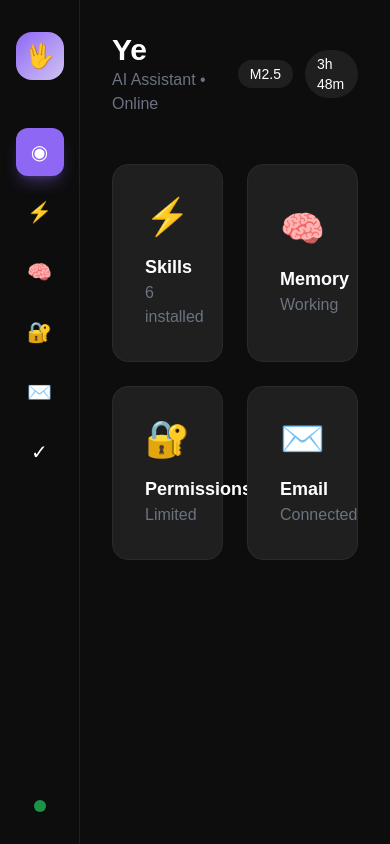
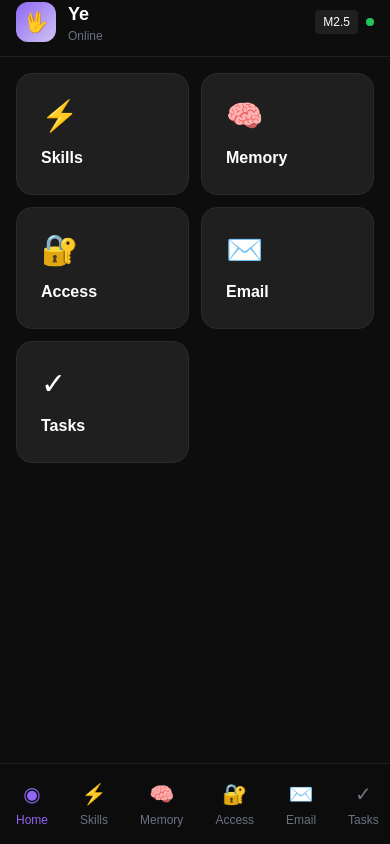
Before and after one commit to idanshav1t/ye-dashboard, a Next.js app: page / in a window 390 px wide. Built offline with nearby package versions, Linux system fonts and the light colour scheme.

Commit message:
Mobile-first PWA design for iPhone

```diff
--- a/app/globals.css
+++ b/app/globals.css
@@ -2,33 +2,49 @@
 @tailwind components;
 @tailwind utilities;
 
-@import url('https://fonts.googleapis.com/css2?family=JetBrains+Mono:wght@400;500;600;700&family=Sora:wght@300;400;500;600;700;800&display=swap');
+@import url('https://fonts.googleapis.com/css2?family=Sora:wght@300;400;500;600;700;800&display=swap');
 
 * {
   box-sizing: border-box;
   padding: 0;
   margin: 0;
+  -webkit-tap-highlight-color: transparent;
 }
 
-body {
+html, body {
   background: #0D0D0D;
   color: white;
   font-family: 'Sora', sans-serif;
+  overscroll-behavior: none;
+  -webkit-overflow-scrolling: touch;
+  touch-action: manipulation;
+}
+
+/* iPhone safe areas */
+@supports (padding: env(safe-area-inset-top)) {
+  .safe-area-top { padding-top: env(safe-area-inset-top); }
+  .safe-area-bottom { padding-bottom: env(safe-area-inset-bottom); }
+}
+
+/* Hide scrollbar but keep functionality */
+::-webkit-scrollbar { display: none; }
+* { -ms-overflow-style: none; scrollbar-width: none; }
+
+/* Touch optimizations */
+button, input, textarea {
+  font-size: 16px; /* Prevents iOS zoom on focus */
+  -webkit-appearance: none;
+  border-radius: 0;
 }
 
 input, textarea {
   font-family: 'Sora', sans-serif;
 }
 
-::-webkit-scrollbar {
-  width: 6px;
+/* PWA standalone mode */
+@supports (display: standalone) {
+  body {
+    min-height: 100vh;
+    min-height: 100dvh;
+  }
 }
-
-::-webkit-scrollbar-track {
-  background: #1F1F1F;
-}
-
-::-webkit-scrollbar-thumb {
-  background: #333;
-  border-radius: 3px;
-}
--- a/app/page.tsx
+++ b/app/page.tsx
@@ -71,67 +71,50 @@ export default function Dashboard() {
   }
 
   return (
-    <div className="min-h-screen bg-[#0D0D0D] text-white flex">
-      {/* Sidebar */}
-      <aside className="w-20 flex flex-col items-center py-8 border-r border-[#1F1F1F]">
-        <div className="w-12 h-12 rounded-2xl bg-gradient-to-br from-[#8F67F5] to-[#D0C4F2] flex items-center justify-center text-2xl mb-12">
+    <div className="min-h-screen bg-[#0D0D0D] text-white flex flex-col ios-app">
+      {/* Header - Mobile */}
+      <header className="flex items-center justify-between px-4 py-3 border-b border-[#1F1F1F] safe-area-top">
+        <div className="flex items-center gap-3">
+          <div className="w-10 h-10 rounded-xl bg-gradient-to-br from-[#8F67F5] to-[#D0C4F2] flex items-center justify-center text-xl">
             🖖
           </div>
+          <div>
+            <h1 className="text-lg font-bold">Ye</h1>
+            <p className="text-xs text-gray-500">Online</p>
+          </div>
+        </div>
+        <div className="flex items-center gap-2">
+          <span className="px-2 py-1 bg-[#1F1F1F] rounded text-xs">M2.5</span>
+          <span className="w-2 h-2 rounded-full bg-green-500"></span>
+        </div>
+      </header>
 
-        <nav className="flex flex-col gap-3">
-          {navItems.map(item => (
+      {/* Main Content */}
+      <main className="flex-1 overflow-y-auto p-4 pb-24">
+        {view === 'home' && (
+          <div className="grid grid-cols-2 gap-3">
+            {navItems.filter(n => n.key !== 'home').map(item => (
               <button
                 key={item.key}
                 onClick={() => setView(item.key as View)}
-              className={`w-12 h-12 rounded-xl flex items-center justify-center text-xl transition-all duration-200 ${
-                view === item.key
-                  ? 'bg-[#8F67F5] shadow-lg shadow-[#8F67F5]/30'
-                  : 'hover:bg-[#1F1F1F]'
-              }`}
-              title={item.label}
+                className="bg-[#1F1F1F] hover:bg-[#252525] border border-[#2A2A2A] rounded-2xl p-6 text-left transition-all active:scale-95"
               >
-              {item.icon}
+                <div className="text-3xl mb-3">{item.icon}</div>
+                <div className="font-bold">{item.label}</div>
               </button>
             ))}
-        </nav>
-
-        <div className="mt-auto">
-          <div className="w-3 h-3 rounded-full bg-green-500 animate-pulse"></div>
-        </div>
-      </aside>
-
-      {/* Main */}
-      <main className="flex-1 p-8 overflow-auto">
-        {/* Header */}
-        <header className="flex items-center justify-between mb-12">
-          <div>
-            <h1 className="text-3xl font-bold">Ye</h1>
-            <p className="text-gray-500">AI Assistant • Online</p>
-          </div>
-          <div className="flex items-center gap-3">
-            <span className="px-3 py-1 bg-[#1F1F1F] rounded-full text-sm">M2.5</span>
-            <span className="px-3 py-1 bg-[#1F1F1F] rounded-full text-sm">3h 48m</span>
-          </div>
-        </header>
-
-        {view === 'home' && (
-          <div className="grid grid-cols-2 gap-6">
-            <HomeCard icon="⚡" title="Skills" value="6 installed" onClick={() => setView('skills')} />
-            <HomeCard icon="🧠" title="Memory" value="Working" onClick={() => setView('memory')} />
-            <HomeCard icon="🔐" title="Permissions" value="Limited" onClick={() => setView('permissions')} />
-            <HomeCard icon="✉️" title="Email" value="Connected" onClick={() => setView('email')} />
           </div>
         )}
 
         {view === 'skills' && (
           <div>
-            <h2 className="text-2xl font-bold mb-8">Skills Status</h2>
-            <div className="space-y-3">
+            <h2 className="text-xl font-bold mb-4">Skills</h2>
+            <div className="space-y-2">
               {skills.map(skill => (
-                <div key={skill.name} className="bg-[#1F1F1F] rounded-xl p-5 flex items-center justify-between">
+                <div key={skill.name} className="bg-[#1F1F1F] rounded-xl p-4 flex items-center justify-between">
                   <div>
                     <div className="font-bold">{skill.name}</div>
-                    <div className="text-gray-500 text-sm">{skill.desc}</div>
+                    <div className="text-gray-500 text-xs">{skill.desc}</div>
                   </div>
                   <div className={`w-3 h-3 rounded-full ${getStatusColor(skill.status)}`} />
                 </div>
@@ -142,12 +125,12 @@ export default function Dashboard() {
 
         {view === 'memory' && (
           <div>
-            <h2 className="text-2xl font-bold mb-8">What I Know About You</h2>
-            <div className="grid grid-cols-2 gap-6">
+            <h2 className="text-xl font-bold mb-4">Memory</h2>
+            <div className="space-y-3">
               {memory.map(section => (
-                <div key={section.category} className="bg-[#1F1F1F] rounded-xl p-6">
-                  <h3 className="text-[#8F67F5] font-bold mb-4">{section.category}</h3>
-                  <ul className="space-y-2 text-gray-300">
+                <div key={section.category} className="bg-[#1F1F1F] rounded-xl p-4">
+                  <h3 className="text-[#8F67F5] font-bold text-sm mb-2">{section.category}</h3>
+                  <ul className="space-y-1 text-gray-300 text-sm">
                     {section.items.map((item, i) => (
                       <li key={i}>• {item}</li>
                     ))}
@@ -160,15 +143,19 @@ export default function Dashboard() {
 
         {view === 'permissions' && (
           <div>
-            <h2 className="text-2xl font-bold mb-8">Permissions & Future Access</h2>
-            <div className="space-y-3">
+            <h2 className="text-xl font-bold mb-4">Permissions</h2>
+            <div className="space-y-2">
               {possiblePermissions.map(perm => (
-                <div key={perm.name} className="bg-[#1F1F1F] rounded-xl p-5 flex items-center justify-between">
+                <div key={perm.name} className="bg-[#1F1F1F] rounded-xl p-4 flex items-center justify-between">
                   <div>
                     <div className="font-bold">{perm.name}</div>
-                    <div className="text-gray-500 text-sm">{perm.desc}</div>
+                    <div className="text-gray-500 text-xs">{perm.desc}</div>
                   </div>
-                  <span className={`px-3 py-1 rounded-full text-xs ${getStatusColor(perm.status) === 'bg-green-500' ? 'bg-green-500/20 text-green-400' : getStatusColor(perm.status) === 'bg-orange-500' ? 'bg-orange-500/20 text-orange-400' : 'bg-red-500/20 text-red-400'}`}>
+                  <span className={`px-2 py-1 rounded-full text-xs ${
+                    perm.status === 'available' ? 'bg-green-500/20 text-green-400' :
+                    perm.status === 'needs_reauth' ? 'bg-orange-500/20 text-orange-400' :
+                    'bg-red-500/20 text-red-400'
+                  }`}>
                     {perm.status.replace('_', ' ')}
                   </span>
                 </div>
@@ -178,34 +165,34 @@ export default function Dashboard() {
         )}
 
         {view === 'email' && (
-          <div className="max-w-xl">
-            <h2 className="text-2xl font-bold mb-8">Send Email</h2>
-            <div className="space-y-4">
+          <div>
+            <h2 className="text-xl font-bold mb-4">Email</h2>
+            <div className="space-y-3">
               <input
                 type="email"
                 value={emailTo}
                 onChange={(e) => setEmailTo(e.target.value)}
                 placeholder="To"
-                className="w-full bg-[#1F1F1F] border border-[#2A2A2A] rounded-xl px-5 py-4 focus:outline-none focus:border-[#8F67F5]"
+                className="w-full bg-[#1F1F1F] border border-[#2A2A2A] rounded-xl px-4 py-3 text-base focus:outline-none focus:border-[#8F67F5]"
               />
               <input
                 type="text"
                 value={emailSubject}
                 onChange={(e) => setEmailSubject(e.target.value)}
                 placeholder="Subject"
-                className="w-full bg-[#1F1F1F] border border-[#2A2A2A] rounded-xl px-5 py-4 focus:outline-none focus:border-[#8F67F5]"
+                className="w-full bg-[#1F1F1F] border border-[#2A2A2A] rounded-xl px-4 py-3 text-base focus:outline-none focus:border-[#8F67F5]"
               />
               <textarea
                 value={emailBody}
                 onChange={(e) => setEmailBody(e.target.value)}
                 placeholder="Message"
-                rows={6}
-                className="w-full bg-[#1F1F1F] border border-[#2A2A2A] rounded-xl px-5 py-4 focus:outline-none focus:border-[#8F67F5] resize-none"
+                rows={5}
+                className="w-full bg-[#1F1F1F] border border-[#2A2A2A] rounded-xl px-4 py-3 text-base focus:outline-none focus:border-[#8F67F5] resize-none"
               />
               <button
                 onClick={sendEmail}
                 disabled={sending || !emailTo || !emailSubject}
-                className="w-full bg-[#8F67F5] py-4 rounded-xl font-bold disabled:opacity-50 hover:opacity-90 transition"
+                className="w-full bg-[#8F67F5] py-4 rounded-xl font-bold disabled:opacity-50 active:scale-95 transition"
               >
                 {sending ? 'Sending...' : 'Send'}
               </button>
@@ -216,20 +203,20 @@ export default function Dashboard() {
 
         {view === 'tasks' && (
           <div>
-            <h2 className="text-2xl font-bold mb-8">Scheduled Tasks</h2>
-            <div className="space-y-3">
+            <h2 className="text-xl font-bold mb-4">Tasks</h2>
+            <div className="space-y-2">
               {[
                 { name: 'Morning Report', time: '8:00 AM', enabled: true },
                 { name: 'Weather', time: '7:00 AM', enabled: true },
                 { name: 'Calendar Summary', time: '9:00 AM', enabled: false },
               ].map((task, i) => (
-                <div key={i} className="bg-[#1F1F1F] rounded-xl p-5 flex items-center justify-between">
+                <div key={i} className="bg-[#1F1F1F] rounded-xl p-4 flex items-center justify-between">
                   <div>
                     <div className="font-bold">{task.name}</div>
-                    <div className="text-gray-500 text-sm">{task.time}</div>
+                    <div className="text-gray-500 text-xs">{task.time}</div>
                   </div>
                   <button className={`w-12 h-6 rounded-full transition ${task.enabled ? 'bg-[#8F67F5]' : 'bg-[#2A2A2A]'}`}>
-                    <span className={`block w-4 h-4 bg-white rounded-full transition-transform ${task.enabled ? 'translate-x-7' : 'translate-x-1'}`} />
+                    <span className={`block w-5 h-5 bg-white rounded-full transition-transform ${task.enabled ? 'translate-x-6' : 'translate-x-0.5'}`} />
                   </button>
                 </div>
               ))}
@@ -237,16 +224,24 @@ export default function Dashboard() {
           </div>
         )}
       </main>
+
+      {/* Bottom Nav - Mobile */}
+      <nav className="fixed bottom-0 left-0 right-0 bg-[#0D0D0D]/95 backdrop-blur border-t border-[#1F1F1F] safe-area-bottom">
+        <div className="flex items-center justify-around py-2">
+          {navItems.map(item => (
+            <button
+              key={item.key}
+              onClick={() => setView(item.key as View)}
+              className={`flex flex-col items-center gap-1 px-4 py-2 rounded-xl transition-all ${
+                view === item.key ? 'text-[#8F67F5]' : 'text-gray-500'
+              }`}
+            >
+              <span className="text-xl">{item.icon}</span>
+              <span className="text-xs">{item.label}</span>
+            </button>
+          ))}
+        </div>
+      </nav>
     </div>
   )
 }
-
-function HomeCard({ icon, title, value, onClick }: { icon: string; title: string; value: string; onClick: () => void }) {
-  return (
-    <button onClick={onClick} className="bg-[#1F1F1F] hover:bg-[#252525] border border-[#2A2A2A] rounded-2xl p-8 text-left transition-all hover:scale-[1.02]">
-      <div className="text-4xl mb-4">{icon}</div>
-      <div className="font-bold text-lg">{title}</div>
-      <div className="text-gray-500">{value}</div>
-    </button>
-  )
-}
```
Also changed, not shown: app/layout.tsx (+16 -3 lines), public/icon-192.png (added), public/manifest.json (added). Lines whose indentation alone changed are shown as unchanged.
